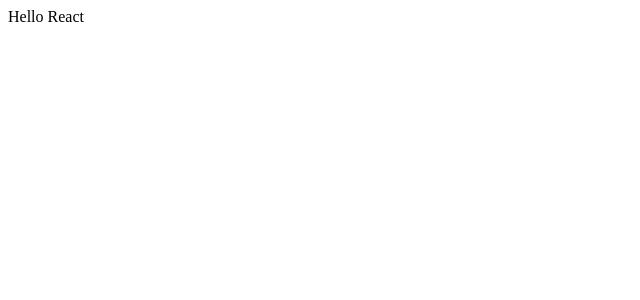
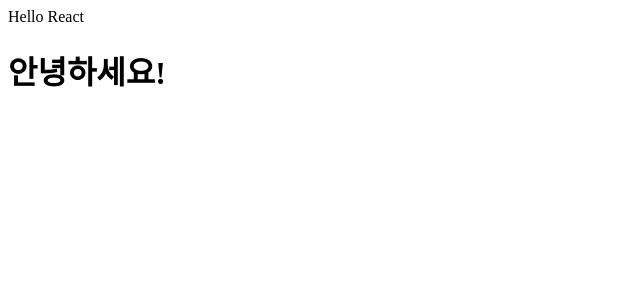
Before and after one commit to KIMJINSIL/my-app, a React (Create React App) app: page / in a window 1280 px wide. Shown: the top 300 px of the page, without its empty margins (0-640 px from the left). Built offline with nearby package versions, Linux system fonts and the light colour scheme.

Commit message:
qmffkqmffk

```diff
--- a/src/App.js
+++ b/src/App.js
@@ -1,7 +1,10 @@
 
 function App() {
   return (
-    <div>Hello React</div>
+   <div>
+      <div>Hello React</div>
+      <h1>안녕하세요!</h1>
+    </div>
   );
 }
 
```
